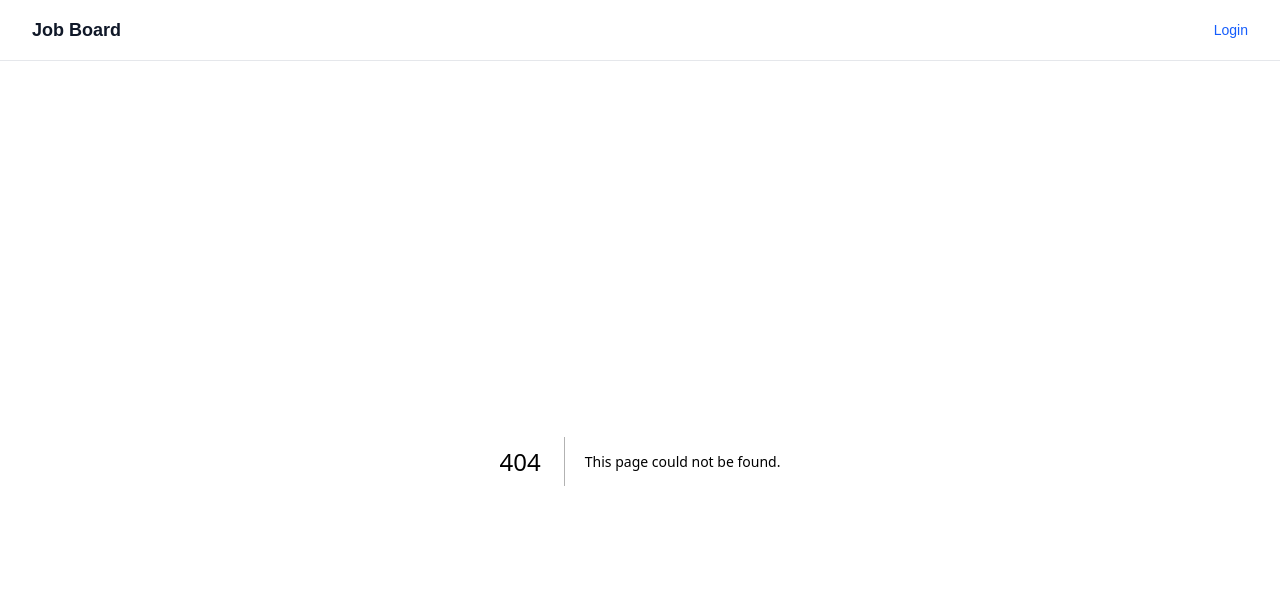
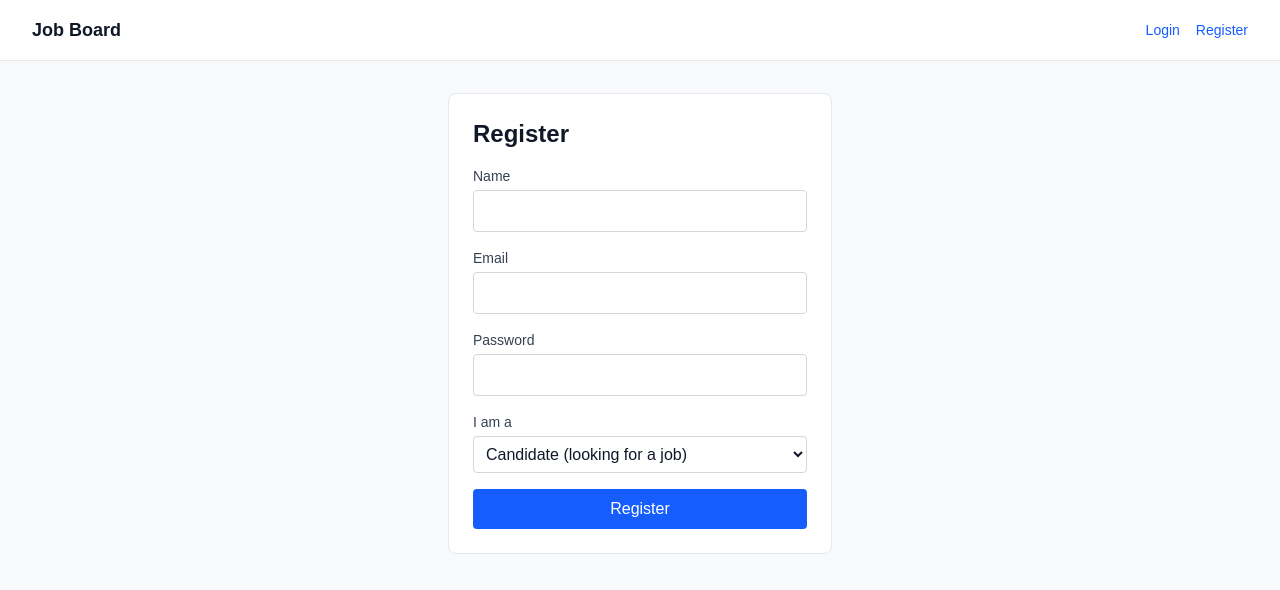
Before and after one commit to EmanAsif468/job-board-frontend, a Next.js app: page /register in a window 1280 px wide. Before the commit this address had no page. Shown: the top 590 px of the page. Built offline with nearby package versions, Linux system fonts and the light colour scheme.

Commit message:
Add navbar and register page

```diff
--- /dev/null
+++ b/src/app/register/page.js
@@ -0,0 +1,109 @@
+"use client";
+
+import { useState } from "react";
+import { useRouter } from "next/navigation";
+
+const API_URL = "http://localhost:3000";
+
+export default function RegisterPage() {
+  const router = useRouter();
+  const [name, setName] = useState("");
+  const [email, setEmail] = useState("");
+  const [password, setPassword] = useState("");
+  const [role, setRole] = useState("candidate");
+  const [error, setError] = useState("");
+  const [loading, setLoading] = useState(false);
+
+  async function handleSubmit(e) {
+    e.preventDefault();
+    setError("");
+    setLoading(true);
+
+    try {
+      const res = await fetch(`${API_URL}/register`, {
+        method: "POST",
+        headers: { "Content-Type": "application/json" },
+        body: JSON.stringify({ name, email, password, role }),
+      });
+
+      const data = await res.json();
+
+      if (!res.ok) {
+        setError(data.message || "Registration failed");
+        return;
+      }
+
+      router.push("/login");
+    } catch (err) {
+      setError("Could not reach the server");
+    } finally {
+      setLoading(false);
+    }
+  }
+
+  return (
+    <main className="min-h-screen bg-gray-50 p-8">
+      <div className="mx-auto max-w-sm rounded-lg border border-gray-200 bg-white p-6">
+        <h1 className="text-2xl font-bold text-gray-900">Register</h1>
+
+        <form onSubmit={handleSubmit} className="mt-4 space-y-4">
+          <div>
+            <label className="block text-sm text-gray-700">Name</label>
+            <input
+              type="text"
+              value={name}
+              onChange={(e) => setName(e.target.value)}
+              required
+              className="mt-1 w-full rounded border border-gray-300 p-2 text-gray-900"
+            />
+          </div>
+
+          <div>
+            <label className="block text-sm text-gray-700">Email</label>
+            <input
+              type="email"
+              value={email}
+              onChange={(e) => setEmail(e.target.value)}
+              required
+              className="mt-1 w-full rounded border border-gray-300 p-2 text-gray-900"
+            />
+          </div>
+
+          <div>
+            <label className="block text-sm text-gray-700">Password</label>
+            <input
+              type="password"
+              value={password}
+              onChange={(e) => setPassword(e.target.value)}
+              required
+              minLength={6}
+              className="mt-1 w-full rounded border border-gray-300 p-2 text-gray-900"
+            />
+          </div>
+
+          <div>
+            <label className="block text-sm text-gray-700">I am a</label>
+            <select
+              value={role}
+              onChange={(e) => setRole(e.target.value)}
+              className="mt-1 w-full rounded border border-gray-300 p-2 text-gray-900"
+            >
+              <option value="candidate">Candidate (looking for a job)</option>
+              <option value="company">Company (posting jobs)</option>
+            </select>
+          </div>
+
+          {error && <p className="text-sm text-red-600">{error}</p>}
+
+          <button
+            type="submit"
+            disabled={loading}
+            className="w-full rounded bg-blue-600 p-2 text-white hover:bg-blue-700 disabled:opacity-50"
+          >
+            {loading ? "Creating account..." : "Register"}
+          </button>
+        </form>
+      </div>
+    </main>
+  );
+}
--- a/src/components/Navbar.js
+++ b/src/components/Navbar.js
@@ -44,11 +44,16 @@ export default function Navbar() {
               Logout
             </button>
           </>
-        ) : (
-          <Link href="/login" className="text-sm text-blue-600 hover:underline">
-            Login
-          </Link>
-        )}
+       ) : (
+  <>
+    <Link href="/login" className="text-sm text-blue-600 hover:underline">
+      Login
+    </Link>
+    <Link href="/register" className="text-sm text-blue-600 hover:underline">
+      Register
+    </Link>
+  </>
+)}
       </div>
     </nav>
   );
```
